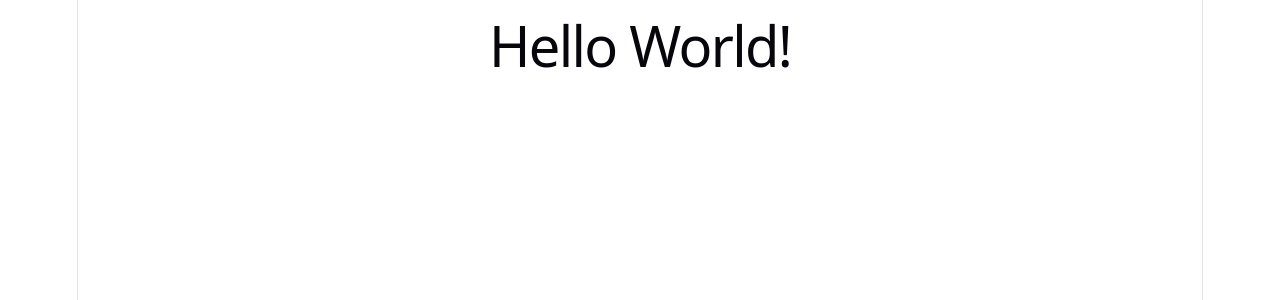
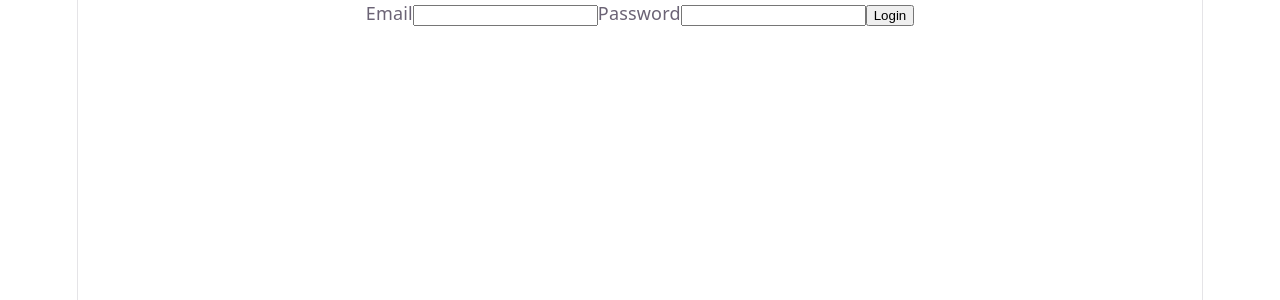
Before and after one commit to duongpham-agilityio/claude-code, a React (Vite) app: page / in a window 1280 px wide. Shown: the top 300 px of the page. Built offline with nearby package versions, Linux system fonts and the light colour scheme.

Commit message:
feat(login): add login form with email validation

```diff
--- a/src/App.tsx
+++ b/src/App.tsx
@@ -1,4 +1,37 @@
+import { useState, type FormEvent } from 'react'
+
+const VALID_EMAIL = 'admin@test.com'
+
 export const App = () => {
+  const [email, setEmail] = useState('')
+  const [password, setPassword] = useState('')
+  const [error, setError] = useState('')
+  const [loggedIn, setLoggedIn] = useState(false)
 
-  return <h1>Hello World!</h1>
+  const handleSubmit = (e: FormEvent) => {
+    e.preventDefault()
+    if (email.trim() === VALID_EMAIL) {
+      setError('')
+      setLoggedIn(true)
+    } else {
+      setError('Invalid email')
+    }
+  }
+
+  if (loggedIn) return <p>welcome to my app</p>
+
+  return (
+    <form onSubmit={handleSubmit}>
+      <label>
+        Email
+        <input type="email" value={email} onChange={(e) => setEmail(e.target.value)} />
+      </label>
+      <label>
+        Password
+        <input type="password" value={password} onChange={(e) => setPassword(e.target.value)} />
+      </label>
+      {error && <p role="alert">{error}</p>}
+      <button type="submit">Login</button>
+    </form>
+  )
 }
```
Also changed, not shown: 1 other file (tests, documents, lock files or other folders).
